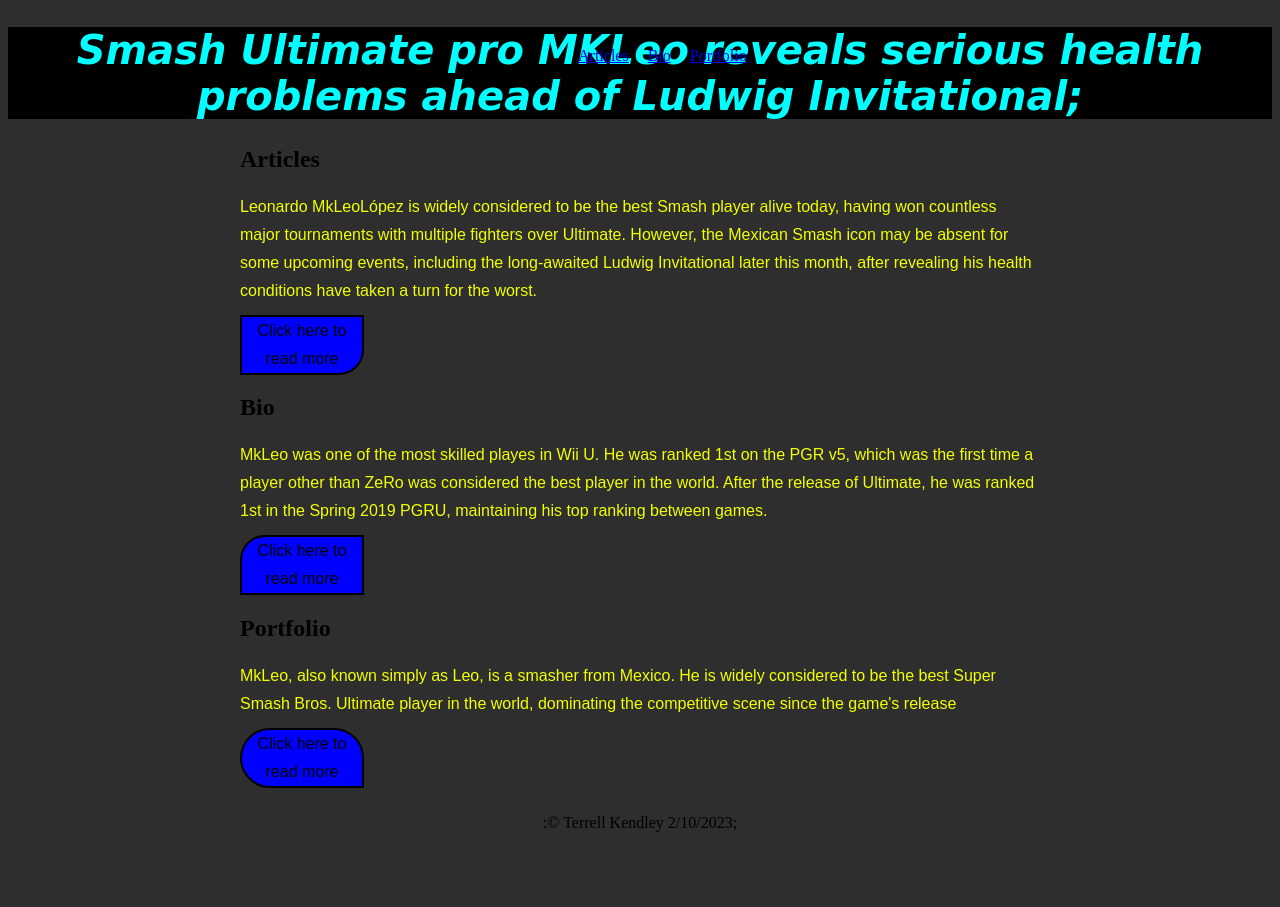
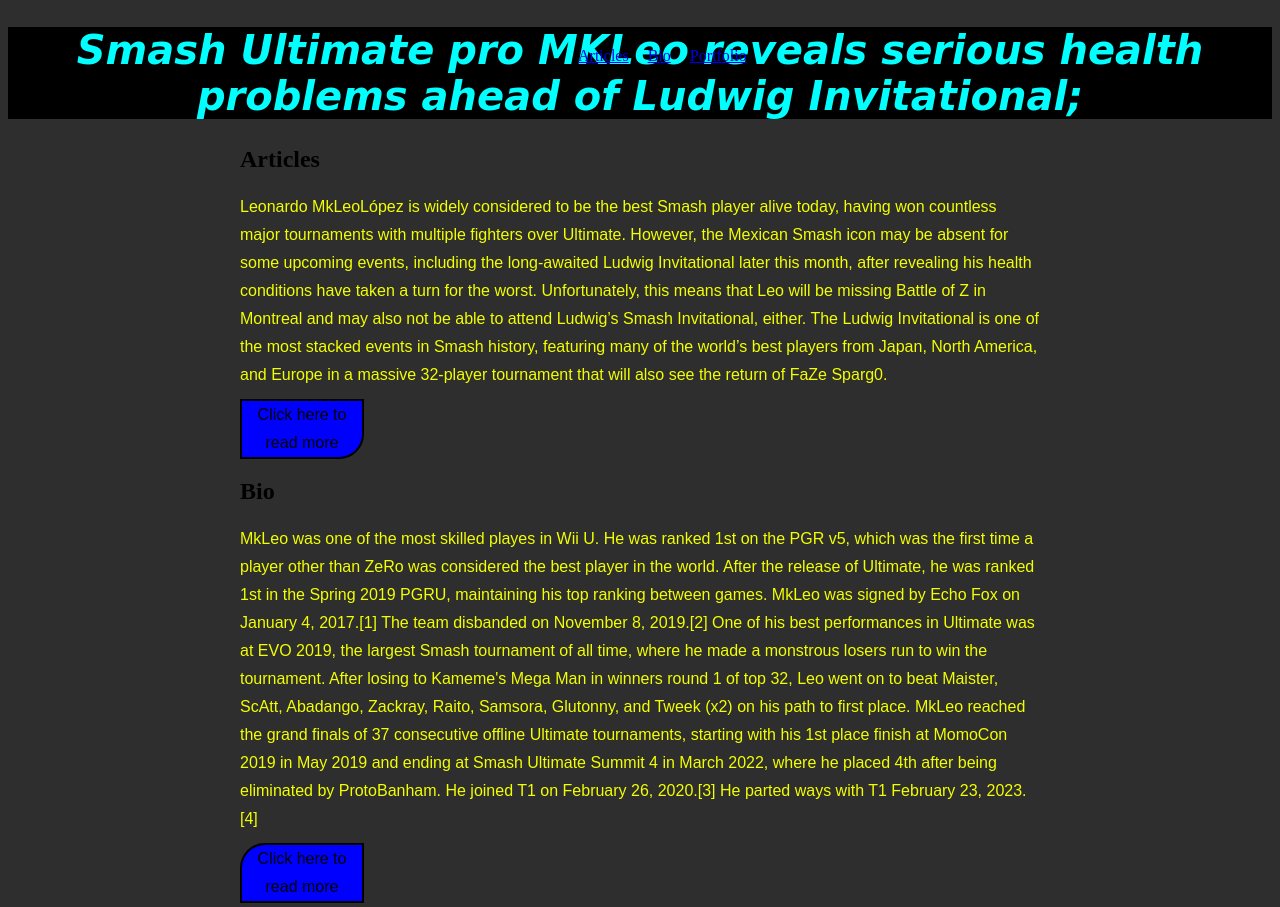
Before and after one commit to HeroMackzZ/CG342-Interface-Design-Class-First-Project, a plain HTML site: page index.html in a window 1280 px wide. Shown: the top 907 px of the page. Drawn offline with Linux system fonts and the light colour scheme; a web font is replaced by a local one.

Commit message:
Put more text in the par

```diff
--- a/index.html
+++ b/index.html
@@ -36,15 +36,24 @@
         <p> Leonardo MkLeoLópez is widely considered to be the best Smash player alive today, having won countless major tournaments with multiple fighters over Ultimate.
             However, the Mexican Smash icon may be absent for some upcoming events, including the long-awaited Ludwig Invitational later this month,
             after revealing his health conditions have taken a turn for the worst.
+          Unfortunately, this means that Leo will be missing Battle of Z in Montreal and may also not be able to attend Ludwig’s Smash Invitational, either.
+
+The Ludwig Invitational is one of the most stacked events in Smash history, featuring many of the world’s best players from Japan, North America, and Europe in a massive 32-player tournament that will also see the return of FaZe Sparg0.
             <a href="https://www.dexerto.com/smash/smash-ultimate-pro-mkleo-reveals-serious-health-problems-ahead-of-ludwig-invitational-1956716/"
             class= "button-1" target="_blank"> Click here to read more </a>
         </p>
         </article>
             <h2 id="Bio">Bio</h2>
         <article>
-            <p> MkLeo was one of the most skilled playes in Wii U. He was ranked 1st on the PGR v5, which was the first time a player other than ZeRo was considered the best player in the world.
-                After the release of Ultimate, he was ranked 1st in the Spring 2019 PGRU, maintaining his top ranking between games.
+            <p> MkLeo was one of the most skilled playes in Wii U. He was ranked 1st on the PGR v5, which was the first time a player other than ZeRo was considered the best player in the world. After the release of Ultimate, he was ranked 1st in the Spring 2019 PGRU, maintaining his top ranking between games.
 
+MkLeo was signed by Echo Fox on January 4, 2017.[1] The team disbanded on November 8, 2019.[2]
+
+One of his best performances in Ultimate was at EVO 2019, the largest Smash tournament of all time, where he made a monstrous losers run to win the tournament. After losing to Kameme's Mega Man in winners round 1 of top 32, Leo went on to beat Maister, ScAtt, Abadango, Zackray, Raito, Samsora, Glutonny, and Tweek (x2) on his path to first place.
+
+MkLeo reached the grand finals of 37 consecutive offline Ultimate tournaments, starting with his 1st place finish at MomoCon 2019 in May 2019 and ending at Smash Ultimate Summit 4 in March 2022, where he placed 4th after being eliminated by ProtoBanham.
+
+He joined T1 on February 26, 2020.[3] He parted ways with T1 February 23, 2023.[4]
                 <a href="https://liquipedia.net/smash/MKLeo " class= "button-2" target="_blank"> Click here to read more</a>
 
 
@@ -53,9 +62,11 @@
 
       <h2 id="Portfolio"> Portfolio</h2>
             <article>
-                <p> MkLeo, also known simply as Leo, is a smasher from Mexico. He is widely considered to be the best Super Smash Bros. Ultimate player in the world, dominating the competitive scene since the game's release
+                <p> MkLeo, also known simply as Leo, is a smasher from Mexico. He is widely considered to be the best Super Smash Bros. Ultimate player in the world, dominating the competitive scene since the game's release. He is currently ranked 1st on the Mexican Ultimate Power Rankings, OrionRank 2022, and UltRank 2022. Originally playing Ike, he later found tournament success with Lucina and Wolf before picking up Joker shortly after the character's release. Although he briefly struggled during the online metagame, he eventually found consistent success after picking up Byleth, as well as Pyra and Mythra following their release, leading him to be ranked 5th on the Wi-Fi Warrior Rank v7. He has continued to use Byleth offline and achieve major success in tournaments.
 
-                    <a href="https://www.ssbwiki.com/Smasher:MkLeo" class="button-3" target="_blank"> Click here to read more</a>
+In Super Smash Bros. for Wii U, MkLeo played Marth and Cloud, with Bayonetta, Meta Knight, Lucina, and Corrin as strong secondaries. He is his country's best player and was considered to be the best player in the world in 2018 after ZeRo's retirement. He is also widely considered the best Marth and Cloud player in the world, one of the two best Lucina players in the world (along with Mr E), one of the best Bayonetta players in the world, and formerly considered one of the best Corrin players and the best Meta Knight player prior to dropping both characters. Leo arguably popularized both Meta Knight and Marth, characters that had been seen as mediocre after their nerfs from Brawl, as top players such as Abadango have since used Meta Knight against other top players until his nerfs in game updates, as well as lower-leveled players picking up Marth due to his dominance with him. He is the youngest player to win a major Smash 4 tournament, doing so at only 15 years old, achieving this feat at 2GGT: ZeRo Saga. Due to his aggressive style and heavy punish game with Meta Knight and proving his skills surpass those of top players at a very young age, some compare him to Nairo's early Brawl career.
+
+                    <a href="https://www.ssbwiki.com/Smasher:MkLeo" class="button-3" target="_blank">  Read more</a>
 
                 </p>
                 </article>
```
